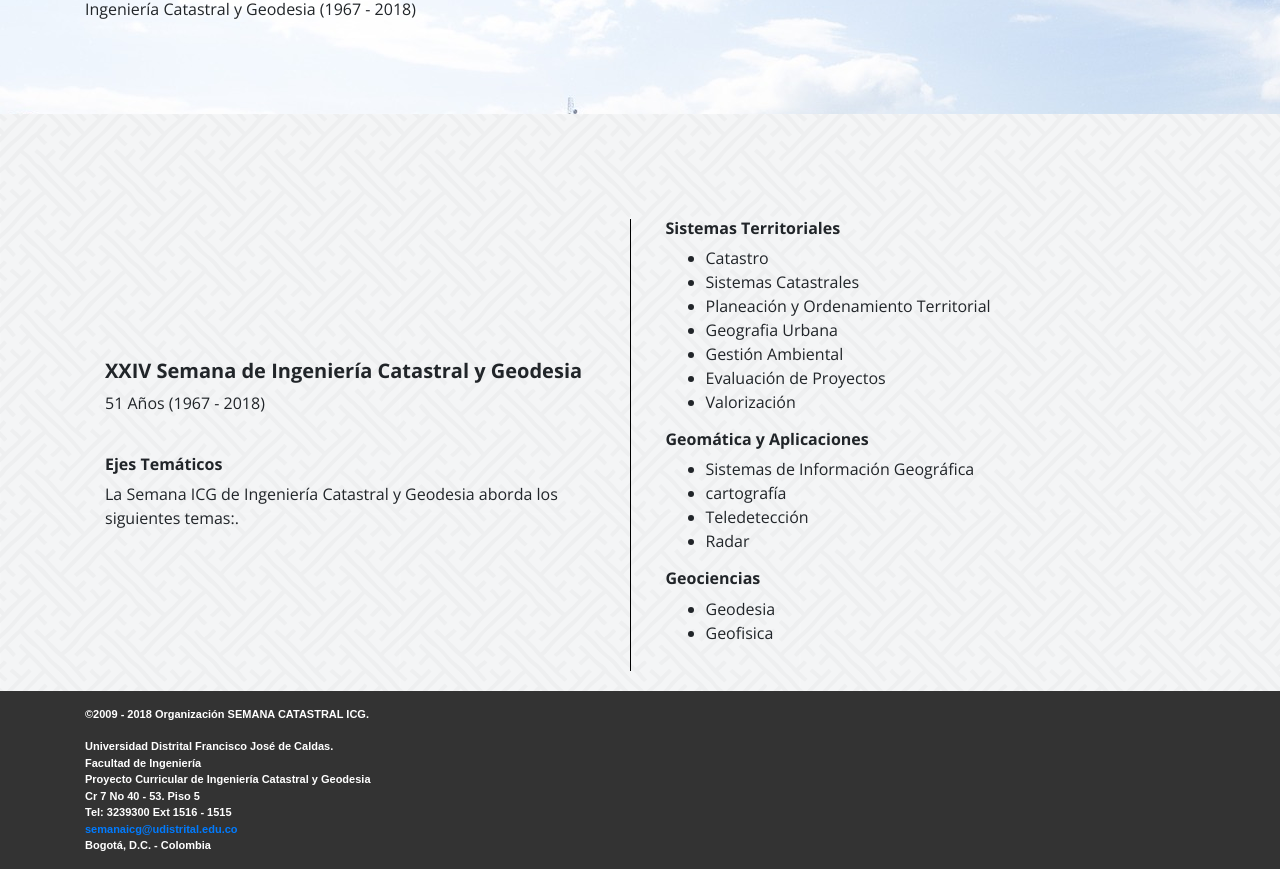
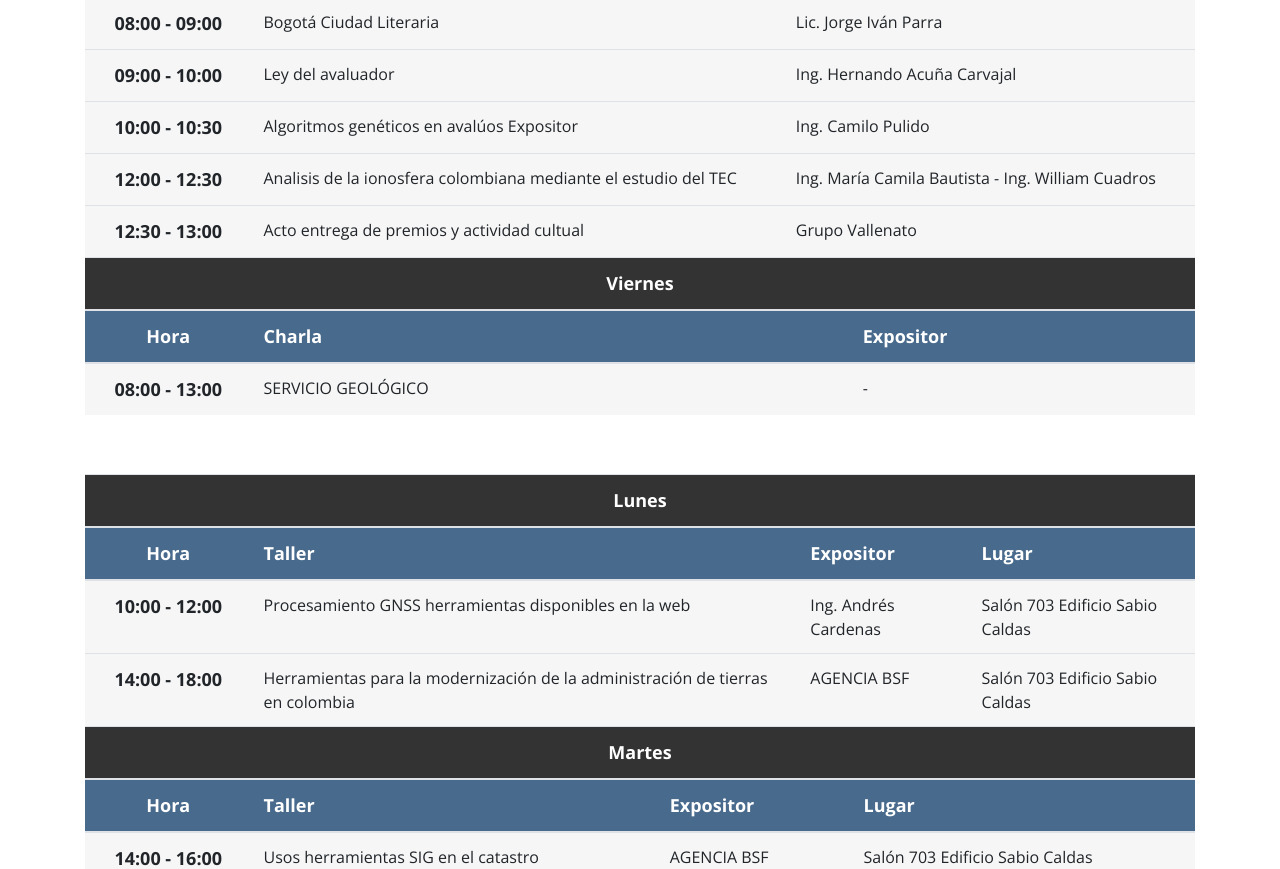
Before and after one commit to GLUD/Semana-ICG-2018, a website built with webpack: page index.html at #!/agenda in a window 1280 px wide. Shown: the part 1200-2069 px from the top of the page. Built offline with nearby package versions, Linux system fonts and the light colour scheme; some packages are replaced by stand-ins of ours; a web font is replaced by a local one.

Commit message:
Se agrega la agenda.

```diff
--- a/css/style.css
+++ b/css/style.css
@@ -87,9 +87,24 @@ body {
     flex-direction: column;
 }
 
+.container-logo h1 {
+    margin-bottom: 6px;
+}
+
+.black-box {
+    padding: 0px 10px;
+    background: rgba(0, 0, 0, 0.8);
+    color: white;
+}
+
+.subtitulo {
+    padding-bottom: 5px;
+}
+
 .info {
   background: url('../img/back1.jpg') fixed;
-  background-color: #f4f5f6; text-shadow: white 0.1em 0.1em 0.2em;
+  background-color: #f4f5f6;
+  /* text-shadow: white 0.1em 0.1em 0.2em; */
 }
 
 /*MAS INVENTOS WII*/
@@ -215,6 +230,54 @@ text-align:center
   font-family: 'Roboto';
   font-weight: bold;
   font-style: italic;
+}
+
+.agenda {
+  /* background: url('../img/bogota.jpg') fixed; */
+  background-size: cover;
+  padding-top: 70px;
+  padding-bottom: 40px;
+}
+
+  .agenda div {
+    border: none;
+  }
+
+  .agenda h2 {
+    color: white;
+  }
+
+  .agenda table {
+    background-color: #F6F6F6;
+    margin-bottom: 0;
+  }
+
+  .agenda thead {
+    margin-bottom: 0;
+  }
+
+  .agenda thead {
+    /* background: rgba(4,94,151, 1); */
+    background: #486A8C;
+    color: white;
+    font-size: 18px;
+    padding: 10px 0px;
+  }
+
+  .agenda .dia {
+    background: #333333;
+  }
+
+  .agenda thead .span {
+    text-align: center;
+  }
+
+  .agenda .fecha {
+    text-align: center;
+    width: 15%;
+    max-width: 100px;
+    font-size: 18px;
+    font-weight: bold;
 }
 
 .fakefooter {
--- a/js/app.js
+++ b/js/app.js
@@ -1,4 +1,5 @@
 import util from '../js/util.js';
+import data from '../js/data.js';
 
 (function(angular){
   'use strict';
@@ -14,8 +15,8 @@ import util from '../js/util.js';
         .when('/', {
           templateUrl: 'views/inicio.html'
         })
-        .when('/conferencias_talleres', {
-            templateUrl: 'views/conferencias_talleres.html'
+        .when('/agenda', {
+            templateUrl: 'views/agenda.html'
         })
         .when('/comite', {
             templateUrl: 'views/comite.html'
@@ -29,11 +30,15 @@ import util from '../js/util.js';
   ])
   .controller('Menu', function MenuController(){
     this.lista = [
-      {url: '#tematica', text: 'Temática'},
-      {url: '/#!/conferencias_talleres', text: 'Talleres y Conferencias'},
+      // {url: '#tematica', text: 'Temática'},
+      {url: '/#!/agenda', text: 'Talleres y Conferencias'},
       {url: '/#!/comite', text: 'Comité'},
       {url: '/#!/contacto', text: 'Contáctenos'},
     ];
   })
+  .controller('Agenda', function AgendaController() {
+      this.dias = data.agenda
+      this.talleres = data.talleres
+  })
 
 })(window.angular);
--- /dev/null
+++ b/js/data.js
@@ -0,0 +1,179 @@
+'use strict';
+
+var data = {}
+
+data.agenda = [
+    {
+        header: 'Lunes',
+        charlas: [
+            {
+                hora: '08:00 - 08:30',
+                nombre: 'Acto de apertura XXIV Semana de Ingenieria Catastral y Geodesia',
+                expositor: ' - '
+            },
+            {
+                hora: '08:30 - 09:30',
+                nombre: 'Semillero de innovación geografica',
+                expositor: 'ESRI COLOMBIA'
+            },
+            {
+                hora: '09:30 - 11:00',
+                nombre: 'Modelo de Administracion de Tierras LADM',
+                expositor: 'Fernando Pineda'
+            },
+            {
+                hora: '11:30 - 12:00',
+                nombre: 'Conoce el API DE ArcGIS para Python',
+                expositor: 'ESRI COLOMBIA'
+            },
+
+        ]
+    },
+    {
+        header: 'Martes',
+        charlas: [
+            {
+                hora: '08:00 - 09:00',
+                nombre: 'Perspectivas de la industria Drone para Latinoamerica',
+                expositor: 'Daniel Conde Velásquez (Director Comercial y Cofundador de APD)',
+            },
+            {
+                hora: '09:00 - 10:00',
+                nombre: 'Drones, una experiencia de investigacion en la UDFJC',
+                expositor: 'Victor Angulo',
+            },
+            {
+                hora: '10:00 - 11:00',
+                nombre: 'IDECA',
+                expositor: 'Patricia Toro',
+            },
+            {
+                hora: '12:00 - 12:30',
+                nombre: 'Actividad Cultural',
+                expositor: 'Tuna UDFJC',
+            },
+        ]
+    },
+    {
+        header: 'Miércoles',
+        charlas: [
+            {
+                hora: '08:00 - 09:00',
+                nombre: 'Trasnformacion Digital',
+                expositor: 'Fabian Castellanos',
+            },
+            {
+                hora: '11:00 - 11:30',
+                nombre: 'Árboles de decisión ZHF',
+                expositor: 'Ing. Karen Bastidas',
+            },
+            {
+                hora: '12:00 - 12:30',
+                nombre: 'Actividad Cultural Presenta',
+                expositor: 'Grupo danza ASAB',
+            },
+            {
+                hora: '14:00 - 16:00',
+                nombre: 'Conversatorio: Ética en el quehacer ingenieril de las futuras generaciones',
+                expositor: 'Lic. Nancy Gamboa, Ing. German Cabuya',
+            },
+
+        ]
+    },
+    {
+        header: 'Jueves',
+        charlas: [
+            {
+                hora: '08:00 - 09:00',
+                nombre: 'Bogotá Ciudad Literaria',
+                expositor: 'Lic. Jorge Iván Parra',
+            },
+            {
+                hora: '09:00 - 10:00',
+                nombre: 'Ley del avaluador',
+                expositor: 'Ing. Hernando Acuña Carvajal',
+            },
+            {
+                hora: '10:00 - 10:30',
+                nombre: 'Algoritmos genéticos en avalúos Expositor',
+                expositor: 'Ing. Camilo Pulido',
+            },
+            {
+                hora: '12:00 - 12:30',
+                nombre: 'Analisis de la ionosfera colombiana mediante el estudio del TEC',
+                expositor: 'Ing. María Camila Bautista - Ing. William Cuadros',
+            },
+            {
+                hora: '12:30 - 13:00',
+                nombre: 'Acto entrega de premios y actividad cultual',
+                expositor: 'Grupo Vallenato',
+            },
+        ]
+    },
+    {
+        header: 'Viernes',
+        charlas: [
+            {
+                hora: '08:00 - 13:00',
+                nombre: 'SERVICIO GEOLÓGICO',
+                expositor: ' - ',
+            },
+        ]
+    }
+]
+
+data.talleres = [
+    {
+        header: 'Lunes',
+        charlas: [
+            {
+                hora: '10:00 - 12:00',
+                nombre: 'Procesamiento GNSS herramientas disponibles en la web',
+                expositor: 'Ing. Andrés Cardenas',
+                lugar: 'Salón 703 Edificio Sabio Caldas'
+            },
+            {
+                hora: '14:00 - 18:00',
+                nombre: 'Herramientas para la modernización de la administración de tierras en colombia',
+                expositor:  'AGENCIA BSF',
+                lugar: 'Salón 703 Edificio Sabio Caldas'
+            },
+        ]
+    },
+    {
+        header: 'Martes',
+        charlas: [
+            {
+                hora: '14:00 - 16:00',
+                nombre: 'Usos herramientas SIG en el catastro',
+                expositor:  'AGENCIA BSF',
+                lugar: 'Salón 703 Edificio Sabio Caldas'
+            },
+            {
+                hora: '14:00 - 18:00',
+                nombre: 'Taller básico de ARCGIS PRO',
+                expositor:  'ESRI COLOMBIA',
+                lugar: ''
+            },
+        ]
+    },
+    {
+        header: 'Jueves',
+        charlas: [
+            {
+                hora: '14:00 - 16:00',
+                nombre: 'Introducciòn a NETLOGO',
+                expositor:  'Ing. Felox Lopez',
+                lugar: 'Salón 507 Edificio Sabio Caldas'
+            },
+            {
+                hora: '14:00 - 16:00',
+                nombre: 'Taller de procesamiento digital e interpretación de imágenes UAB para mapas de uso y coberturas del suelo',
+                expositor:  'Rafael Gonzalez Rubio',
+                lugar: 'Salón 703 Edificio Sabio Caldas'
+            },
+        ]
+    },
+]
+
+module.exports = data
--- /dev/null
+++ b/views/agenda.html
@@ -0,0 +1,55 @@
+<section id="agenda" class="agenda" ng-controller="Agenda as agenda">
+   <!-- Tabla responsive para que no se rompa en pantallas muy pequeñas -->
+   <div class="container table-responsive">
+     <h2 class="subtitle" data-aos="fade-right">Agenda de Charlas</h2>
+     <table class="table" ng-repeat="dia in agenda.dias">
+       <thead>
+         <!-- Este header indica el día de la semana -->
+         <tr class="dia">
+           <th class="span" colspan="4">{{dia.header}}</th>
+         </tr>
+         <!-- Información básica de la charla -->
+         <tr>
+           <th class="fecha">Hora</th>
+           <th>Charla</th>
+           <th>Expositor</th>
+         </tr>
+       </thead>
+       <!-- Charlas -->
+       <tbody>
+         <tr ng-repeat="charla in dia.charlas">
+         <td class="fecha">{{charla.hora}}</td>
+           <td>{{charla.nombre}}</td>
+           <td>{{charla.expositor}}</td>
+         </tr>
+       </tbody>
+     </table>
+   </div>
+   <div class="container table-responsive">
+     <h2 class="subtitle" data-aos="fade-right">Agenda de Talleres</h2>
+     <table class="table" ng-repeat="dia in agenda.talleres">
+       <thead>
+         <!-- Este header indica el día de la semana -->
+         <tr class="dia">
+           <th class="span" colspan="4">{{dia.header}}</th>
+         </tr>
+         <!-- Información básica de la charla -->
+         <tr>
+           <th class="fecha">Hora</th>
+           <th>Taller</th>
+           <th>Expositor</th>
+           <th>Lugar</th>
+         </tr>
+       </thead>
+       <!-- Charlas -->
+       <tbody>
+         <tr ng-repeat="charla in dia.charlas">
+         <td class="fecha">{{charla.hora}}</td>
+           <td>{{charla.nombre}}</td>
+           <td>{{charla.expositor}}</td>
+           <td>{{charla.lugar}}</td>
+         </tr>
+       </tbody>
+     </table>
+   </div>
+ </section>
```
Also changed, not shown: 1 other file.
